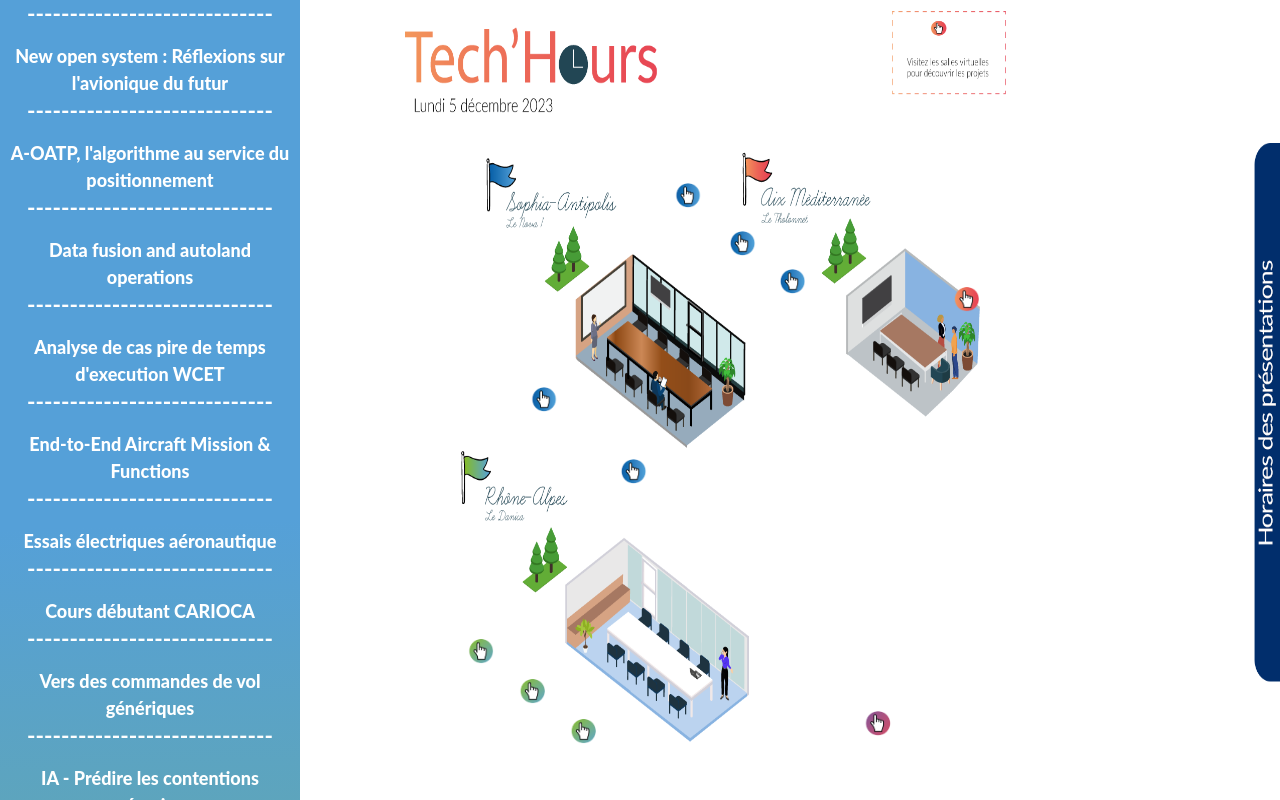
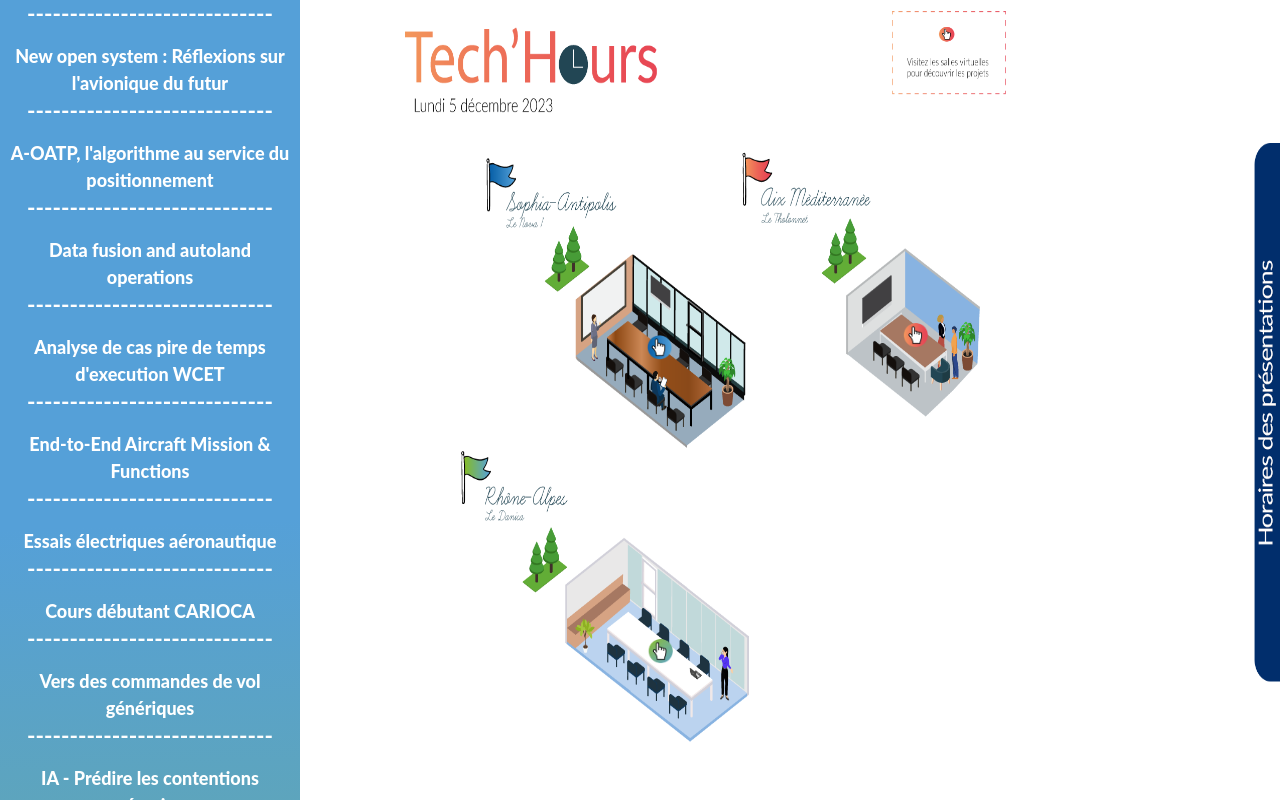
Before and after one commit to sii-fr/Tech-Hours-SE, a plain HTML site: page index.html in a window 1280 px wide. Shown: the top 800 px of the page. Drawn offline with nearby package versions, Linux system fonts and the light colour scheme.

Commit message:
placement des doigts au bon endroit

```diff
--- a/index.html
+++ b/index.html
@@ -33,51 +33,16 @@
                         </button>
                     </div>
                     <div class="button_position second-room">
-                        <button type="button" class="button_popup second_button" >
-                            <img class="agrandir" src="img/blue_hand.png" />
-                        </button>
-                    </div>
-                    <div class="button_position third-room">
-                        <button type="button" class="button_popup third_button" >
-                            <img class="agrandir" src="img/blue_hand.png" />
-                        </button>
-                    </div>
-                    <div class="button_position fourth-room">
-                        <button type="button" class="button_popup fourth_button" >
-                            <img class="agrandir" src="img/blue_hand.png" />
-                        </button>
-                    </div>
-                    <div class="button_position fifth-room">
-                        <button type="button" class="button_popup fifth_button" >
-                            <img class="agrandir" src="img/blue_hand.png" />
-                        </button>
-                    </div>
-                    <div class="button_position sixth-room">
                         <button type="button" class="button_popup sixth_button" >
                             <img class="agrandir" src="img/red_hand.png" />
                         </button>
                     </div>
-                    <div class="button_position seventh-room">
+                    <div class="button_position third-room">
                         <button type="button"class="button_popup seventh_button" >
                             <img class="agrandir" src="img/green_hand.png" />
                         </button>
                     </div>
-                    <div class="button_position eighth-room">
-                        <button type="button" class="button_popup eighth_button" >
-                            <img class="agrandir" src="img/green_hand.png" />
-                        </button>
-                    </div>
-                    <div class="button_position ninth-room">
-                        <button type="button" class="button_popup ninth_button" >
-                            <img class="agrandir" src="img/green_hand.png" />
-                        </button>
-                    </div>
-                    <div class="button_position tenth-room">
-                        <button type="button" class="button_popup tenth_button" >
-                            <img class="agrandir" src="img/purple_hand.png" />
-                        </button>
-                    </div>
-                    <div class="button_position_2 eleventh-room">
+                    <div class="button_position_2 fourth-room">
                         <button type="button" class="button_popup" >
                             <div><img class="agrandir insta_button" src="img/red_hand.png" /></div>
                         </button>
--- a/style.css
+++ b/style.css
@@ -79,48 +79,20 @@ a:hover{
 
 /* Permet de placer les boutons */
 .first_room {
-    top: 22%;
-    left: 45.25%;
+    top: 41%;
+    left: 43%;
 }
 .second-room {
-    top: 28%;
-    left: 49.5%;
+    top: 39.5%;
+    left: 63%;
 }
 .third-room {
-    top: 32.75%;
-    left: 53.40%;
+    top: 79%;
+    left: 43%;
 }
 .fourth-room {
-    top: 47.5%;
-    left: 34%;
-}
-.fifth-room {
-    top: 56.5%;
-    left: 41%;
-}
-.sixth-room {
-    top: 35%;
-    left: 67%;
-}
-.seventh-room {
-    top: 79%;
-    left: 29%;
-}
-.eighth-room {
-    top: 84%;
-    left: 33%;
-}
-.ninth-room {
-    top: 89%;
-    left: 37%;
-}
-.tenth-room {
-    top: 88%;
-    left: 60%;
-}
-.eleventh-room {
-    top: 1.75%;
-    left: 65.9%;
+    top: 2.5%;
+    left: 66.5%;
 }
 
 /* Fonction permettant d'agrandir les bouton lorsque le curseur passe devant */
```
